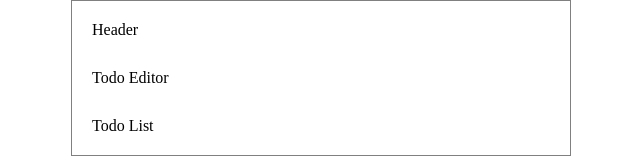
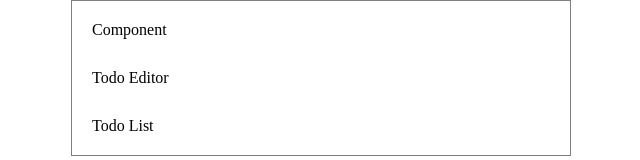
Before and after one commit to kang-gicheon/React_TODO_List, a React (Create React App) app in the folder todo/: page / in a window 1280 px wide. Shown: the top 160 px of the page, without its empty margins (319-959 px from the left). Built offline with nearby package versions, Linux system fonts and the light colour scheme.

Commit message:
Header component create, import
헤더 영역 생성, app.js에 import 시키기

```diff
--- a/todo/src/App.js
+++ b/todo/src/App.js
@@ -1,10 +1,11 @@
 import "./App.css";
+import Header from "./component/Header";
 
 function App() {
   return (
     <div className="App">
       {/* 헤더 영역 */}
-      <div>Header</div>
+      <Header />
       {/* 할 일을 작성할 edit 영역 */}
       <div>Todo Editor</div>
       {/* 작성한 할 일 목록 영역 */}
--- /dev/null
+++ b/todo/src/component/Header.js
@@ -0,0 +1,4 @@
+const Header = () => {
+  return <div className="Header">Component</div>;
+};
+export default Header;
```
